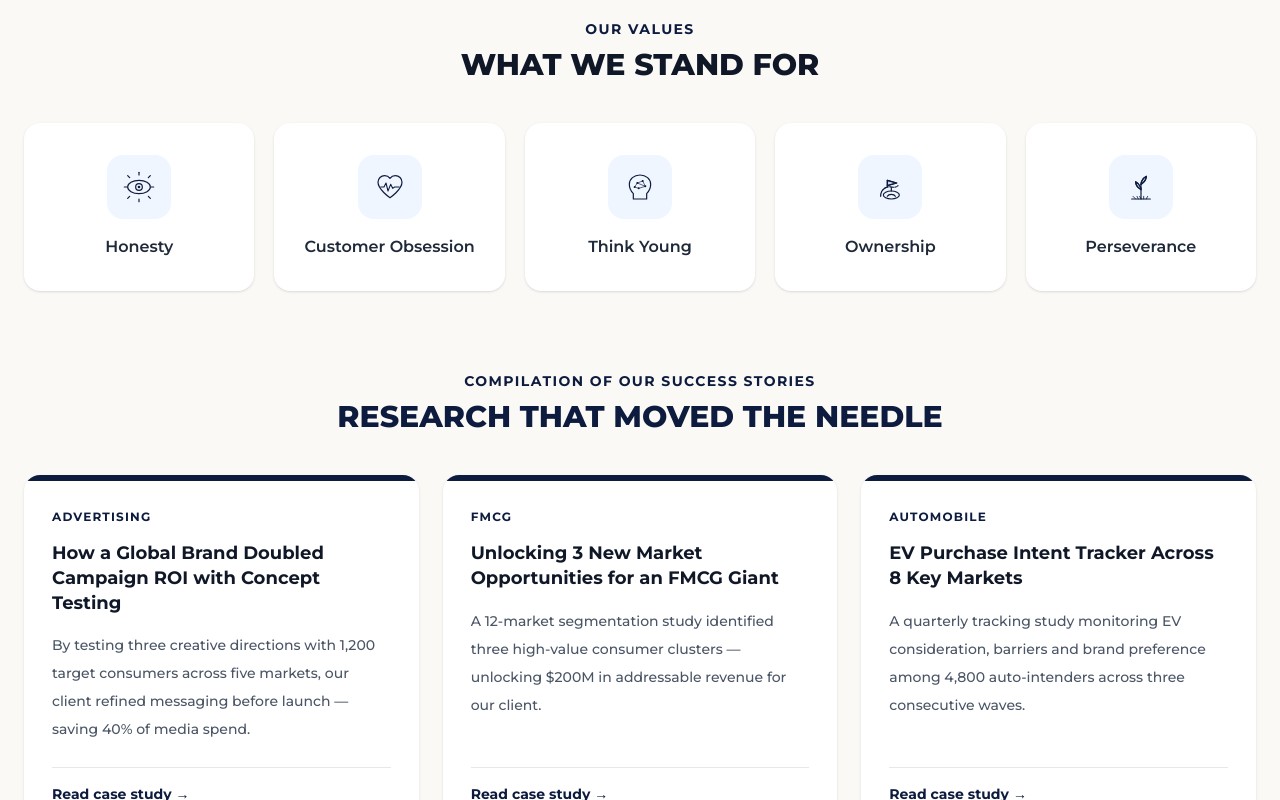
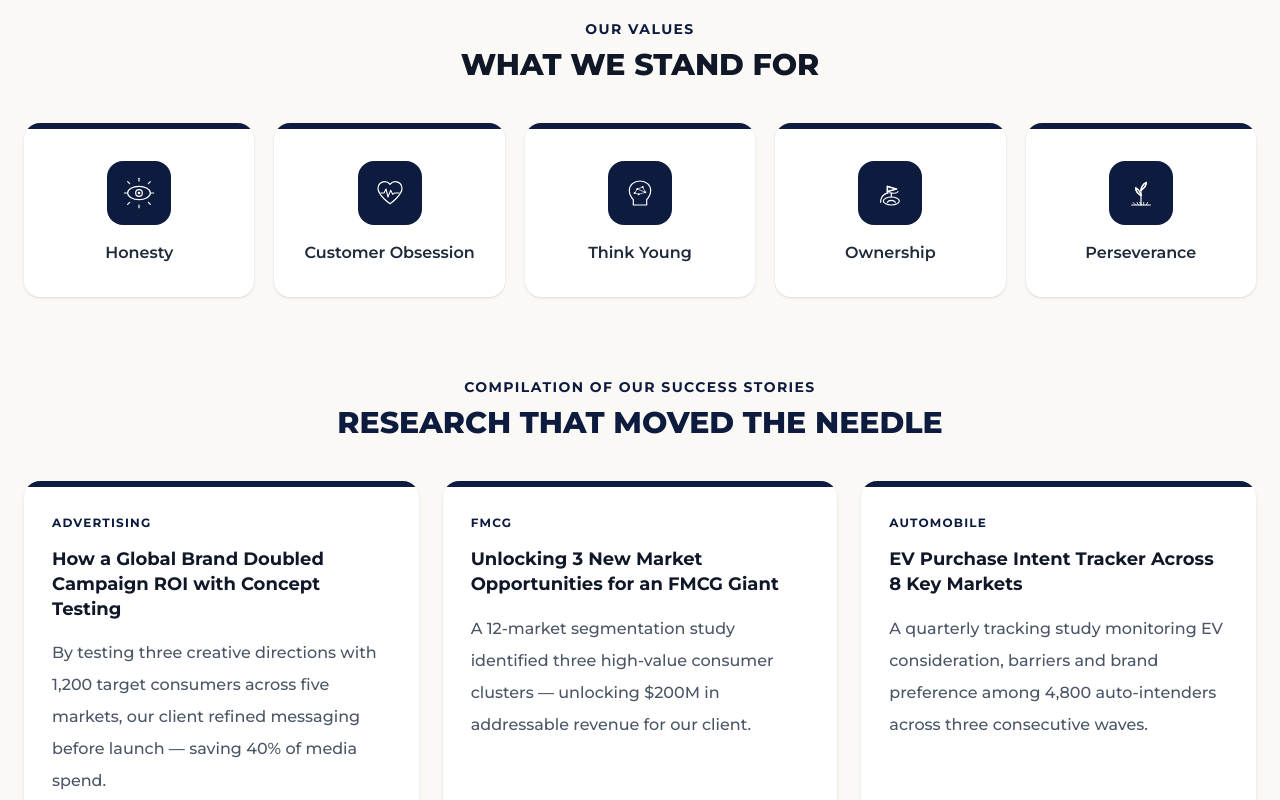
Before and after one commit to Purelydesigns/Trackopinion, a Next.js app: page / in a window 1280 px wide. Shown: the part 2780-3580 px from the top of the page. Built offline with nearby package versions, Linux system fonts and the light colour scheme.

Commit message:
[About Final Page]

```diff
--- a/src/app/about/page.tsx
+++ b/src/app/about/page.tsx
@@ -55,7 +55,6 @@ export default function AboutPage() {
         <WhyBusinesses />
         <Testimonials />
         <Certifications />
-        <NewsletterSubscribe />
       </main>
     </>
   );
--- a/src/components/OurValues.tsx
+++ b/src/components/OurValues.tsx
@@ -2,13 +2,14 @@
 
 import { useRef } from "react";
 import { motion, useInView } from "framer-motion";
+import SiteCard from "@/components/ui/SiteCard";
 
 const values = [
   {
     label: "Honesty",
     icon: (
       /* All-seeing eye with rays — truth that shines in all directions */
-      <svg viewBox="0 0 48 48" className="w-8 h-8 text-primary" fill="none" stroke="currentColor" strokeWidth="1.8" strokeLinecap="round" strokeLinejoin="round">
+      <svg viewBox="0 0 48 48" className="w-8 h-8 text-white" fill="none" stroke="currentColor" strokeWidth="1.8" strokeLinecap="round" strokeLinejoin="round">
         <ellipse cx="24" cy="24" rx="17" ry="10" />
         <circle cx="24" cy="24" r="5" />
         <circle cx="24" cy="24" r="2" fill="currentColor" stroke="none" />
@@ -27,7 +28,7 @@ const values = [
     label: "Customer Obsession",
     icon: (
       /* Heart with ECG pulse running through it — beating for the customer */
-      <svg viewBox="0 0 48 48" className="w-8 h-8 text-primary" fill="none" stroke="currentColor" strokeWidth="1.8" strokeLinecap="round" strokeLinejoin="round">
+      <svg viewBox="0 0 48 48" className="w-8 h-8 text-white" fill="none" stroke="currentColor" strokeWidth="1.8" strokeLinecap="round" strokeLinejoin="round">
         <path d="M24 40 C24 40 6 28 6 17 C6 11 10.5 7 16 7 C19.5 7 22.5 9 24 11 C25.5 9 28.5 7 32 7 C37.5 7 42 11 42 17 C42 28 24 40 24 40Z" />
         <polyline points="10,24 15,24 18,18 21,30 25,20 28,26 31,24 38,24" strokeWidth="1.6" />
       </svg>
@@ -37,7 +38,7 @@ const values = [
     label: "Think Young",
     icon: (
       /* Head silhouette with a constellation/star-map inside — curious, imaginative mind */
-      <svg viewBox="0 0 48 48" className="w-8 h-8 text-primary" fill="none" stroke="currentColor" strokeWidth="1.8" strokeLinecap="round" strokeLinejoin="round">
+      <svg viewBox="0 0 48 48" className="w-8 h-8 text-white" fill="none" stroke="currentColor" strokeWidth="1.8" strokeLinecap="round" strokeLinejoin="round">
         <path d="M14 34 C10 30 8 25 8 20 C8 12 15 6 24 6 C33 6 40 12 40 20 C40 25 38 30 34 34 L34 42 L14 42 Z" />
         <circle cx="20" cy="18" r="1.5" fill="currentColor" stroke="none" />
         <circle cx="28" cy="15" r="1.5" fill="currentColor" stroke="none" />
@@ -57,7 +58,7 @@ const values = [
     label: "Ownership",
     icon: (
       /* Hand holding a flag planted on a circle/globe — claiming it, owning the outcome */
-      <svg viewBox="0 0 48 48" className="w-8 h-8 text-primary" fill="none" stroke="currentColor" strokeWidth="1.8" strokeLinecap="round" strokeLinejoin="round">
+      <svg viewBox="0 0 48 48" className="w-8 h-8 text-white" fill="none" stroke="currentColor" strokeWidth="1.8" strokeLinecap="round" strokeLinejoin="round">
         <path d="M10 38 C10 38 10 30 16 26 L20 24 L20 14" />
         <path d="M20 14 L34 18 L20 22 Z" fill="currentColor" fillOpacity="0.15" />
         <path d="M20 14 L34 18 L20 22" />
@@ -72,7 +73,7 @@ const values = [
     label: "Perseverance",
     icon: (
       /* Seed cracking through stone and growing upward — unstoppable growth */
-      <svg viewBox="0 0 48 48" className="w-8 h-8 text-primary" fill="none" stroke="currentColor" strokeWidth="1.8" strokeLinecap="round" strokeLinejoin="round">
+      <svg viewBox="0 0 48 48" className="w-8 h-8 text-white" fill="none" stroke="currentColor" strokeWidth="1.8" strokeLinecap="round" strokeLinejoin="round">
         <line x1="24" y1="42" x2="24" y2="20" />
         <path d="M24 20 C24 20 24 12 32 8 C32 16 26 18 24 20Z" fill="currentColor" fillOpacity="0.15" />
         <path d="M24 20 C24 20 24 12 32 8 C32 16 26 18 24 20" />
@@ -113,18 +114,19 @@ export default function OurValues() {
               initial={{ opacity: 0, y: 30 }}
               animate={inView ? { opacity: 1, y: 0 } : {}}
               transition={{ delay: 0.1 * i, duration: 0.5 }}
-              whileHover={{ y: -8, boxShadow: "0 16px 40px rgba(13,27,62,0.12)", scale: 1.04 }}
-              whileTap={{ scale: 0.97 }}
-              className="bg-white rounded-2xl shadow-sm p-5 md:p-8 flex flex-col items-center justify-center text-center cursor-pointer"
             >
+              <SiteCard>
+                <div className="p-5 md:p-8 flex flex-col items-center justify-center text-center">
                   <motion.div
                     whileHover={{ rotate: [0, -10, 10, -6, 6, 0], scale: 1.15 }}
                     transition={{ duration: 0.5 }}
-                className="w-16 h-16 rounded-2xl bg-blue-50 flex items-center justify-center mb-4"
+                    className="w-16 h-16 rounded-2xl bg-primary flex items-center justify-center mb-4"
                   >
                     {icon}
                   </motion.div>
                   <p className="text-sm md:text-base font-semibold text-gray-800 text-center whitespace-nowrap">{label}</p>
+                </div>
+              </SiteCard>
             </motion.div>
           ))}
         </div>
--- a/src/components/SuccessStories.tsx
+++ b/src/components/SuccessStories.tsx
@@ -63,7 +63,7 @@ export default function SuccessStories() {
                   <h3 className="text-gray-900 font-bold text-lg leading-snug mb-4">
                     {story.title}
                   </h3>
-                  <p className="text-gray-600 text-sm leading-7 font-medium flex-1 mb-6">
+                  <p className="text-gray-600 text-base leading-8 font-medium flex-1 mb-6">
                     {story.excerpt}
                   </p>
                   <div className="border-t border-gray-200 pt-4">
--- a/src/components/Testimonials.tsx
+++ b/src/components/Testimonials.tsx
@@ -93,7 +93,7 @@ export default function Testimonials() {
                       <t.icon className="w-7 h-7 text-primary" strokeWidth={1.6} />
                     </div>
                     {/* Review */}
-                    <p className="text-gray-600 text-sm leading-7 font-medium flex-1 mb-6">{t.review}</p>
+                    <p className="text-gray-600 text-base leading-8 font-medium flex-1 mb-6">{t.review}</p>
                     {/* Name */}
                     <div className="border-t border-gray-200 pt-4">
                       <p className="font-bold text-primary text-sm">{t.name}</p>
--- a/src/components/about/AboutHero.tsx
+++ b/src/components/about/AboutHero.tsx
@@ -36,7 +36,7 @@ export default function AboutHero() {
           {/* Heading */}
           <h1 className="text-3xl sm:text-4xl md:text-5xl font-bold text-white leading-[1.15] mb-6">
             Track Opinion:{" "} <br></br>
-            <span className="italic font-normal">Redefining Excellence</span>{" "} <br></br>
+            <span className="font-normal">Redefining Excellence</span>{" "} <br></br>
             in Market Research —{" "} <br></br>
             Your Trusted Partner for Unparalleled Insights
           </h1>
--- a/src/components/about/GlobalReach.tsx
+++ b/src/components/about/GlobalReach.tsx
@@ -85,7 +85,7 @@ export default function GlobalReach({ hideHeading = false, cardMode = false }: {
           <h2 className="text-2xl sm:text-3xl font-extrabold uppercase text-gray-900 mb-4">
             Global Reach
           </h2>
-          <p className="text-gray-900 text-base leading-8 font-medium max-w-2xl mx-auto">
+          <p className="text-gray-600 text-base leading-8 font-medium mb-10 max-w-2xl mx-auto">
             Take your research experience to a higher level with 4.5 million
             active panel members worldwide and our team's caliber and expertise.
           </p>
@@ -215,7 +215,7 @@ export default function GlobalReach({ hideHeading = false, cardMode = false }: {
   if (cardMode) return inner;
 
   return (
-    <section className="bg-section py-16 overflow-hidden">
+    <section className="bg-section py-10 overflow-hidden">
       {inner}
     </section>
   );
--- a/src/components/about/Leadership.tsx
+++ b/src/components/about/Leadership.tsx
@@ -23,7 +23,7 @@ export default function Leadership() {
   const inView = useInView(ref, { once: true, margin: "-80px" });
 
   return (
-    <section className="bg-section py-16">
+    <section className="bg-section py-10">
       <div className="site-container px-6">
 
         <motion.div
@@ -66,7 +66,7 @@ export default function Leadership() {
               768:  { slidesPerView: 3, spaceBetween: 20 },
               1024: { slidesPerView: 4, spaceBetween: 24 },
             }}
-            className="!py-8 !px-2"
+            className="!pt-2 !pb-8 !px-2"
           >
             {leaders.map((leader, i) => (
               <SwiperSlide key={i}>
--- a/src/components/about/SpecializedSectors.tsx
+++ b/src/components/about/SpecializedSectors.tsx
@@ -132,7 +132,7 @@ export default function SpecializedSectors() {
   const inView = useInView(ref, { once: true, margin: "-80px" });
 
   return (
-    <section className="bg-section py-16" ref={ref}>
+    <section className="bg-section py-10" ref={ref}>
       <div className="site-container px-6">
 
         <motion.div
--- a/src/components/about/VisionMission.tsx
+++ b/src/components/about/VisionMission.tsx
@@ -8,7 +8,7 @@ export default function VisionMission() {
   const inView = useInView(ref, { once: true, margin: "-80px" });
 
   return (
-    <section className="bg-section py-16">
+    <section className="bg-section py-10">
       <div className="site-container px-6">
         <motion.div
           ref={ref}
@@ -22,7 +22,7 @@ export default function VisionMission() {
             <h2 className="text-2xl sm:text-3xl font-extrabold uppercase text-gray-900 mb-6 text-center">
               Our Vision
             </h2>
-            <p className="text-gray-900 text-base leading-8 font-medium text-center">
+            <p className="text-gray-600 text-base leading-8 font-medium text-center">
               To become a global leader in innovative market research, offering
               the most effective strategic insights that are technology-driven,
               feasible, and reliable
@@ -36,7 +36,7 @@ export default function VisionMission() {
             <h2 className="text-2xl sm:text-3xl font-extrabold uppercase text-gray-900 mb-6 text-center">
               Our Mission
             </h2>
-            <p className="text-gray-900 text-base leading-8 font-medium text-center">
+            <p className="text-gray-600 text-base leading-8 font-medium text-center">
               To deliver timely services while ensuring quality through the
               usage of cutting-edge technology, allowing clients to make
               pertinent and informed decisions
--- a/src/components/about/WhyBusinesses.tsx
+++ b/src/components/about/WhyBusinesses.tsx
@@ -27,7 +27,7 @@ export default function WhyBusinesses() {
   const inView = useInView(ref, { once: true, margin: "-80px" });
 
   return (
-    <section className="bg-section py-16">
+    <section className="bg-section py-10">
       <div className="site-container px-6">
         <div className="grid grid-cols-1 md:grid-cols-[1.6fr_1fr] gap-8 items-stretch" ref={ref}>
 
@@ -55,7 +55,7 @@ export default function WhyBusinesses() {
                   </div>
                   <div>
                     <p className="font-bold text-gray-900 mb-1 text-base">{title}</p>
-                    <p className="text-gray-900 text-base leading-8 font-medium">{desc}</p>
+                    <p className="text-gray-600 text-base leading-8 font-medium">{desc}</p>
                   </div>
                 </motion.div>
               ))}
```
Lines whose indentation alone changed are shown as unchanged.
